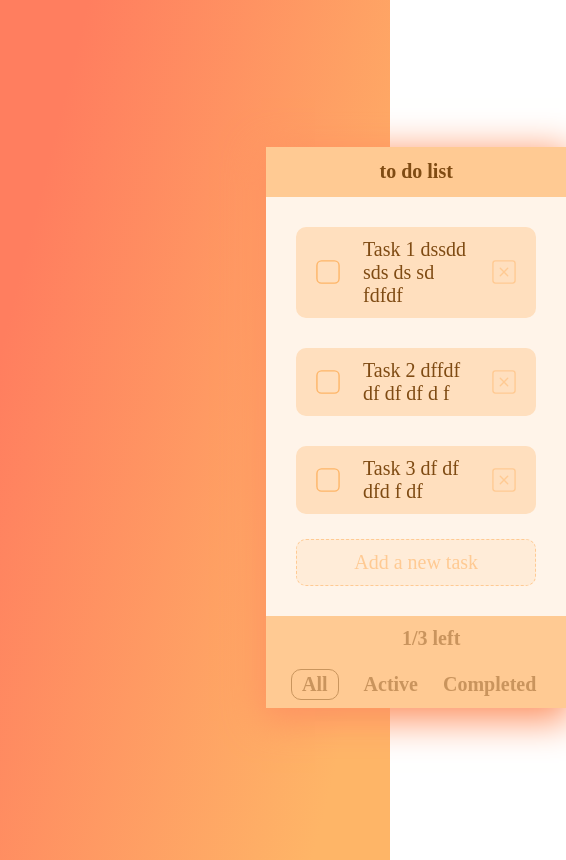
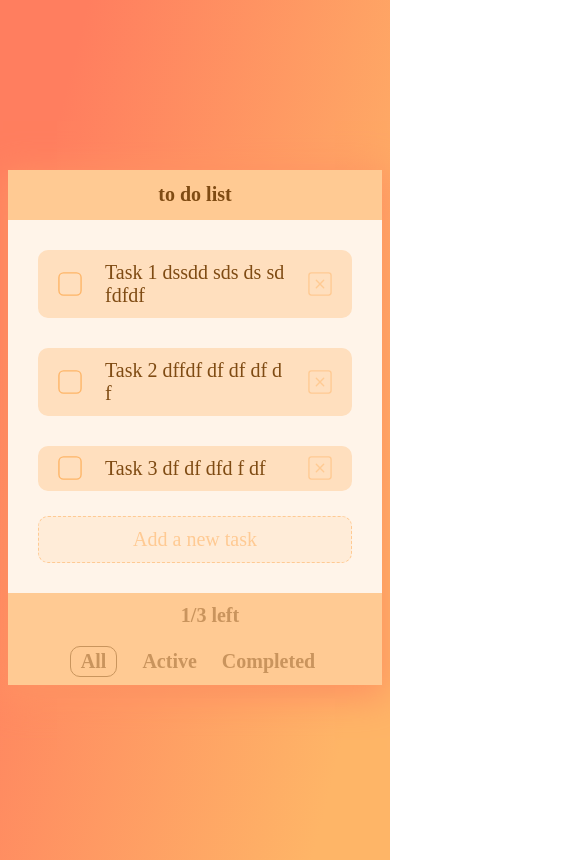
Before and after one commit to Sukre22/learning-vue-js, a Vue app: page / in a window 390 px wide. Shown: the whole page, 566 px wide, since content can reach past the window. Built offline with nearby package versions, Linux system fonts and the light colour scheme.

Commit message:
finished responsibilaty

```diff
--- a/src/App.vue
+++ b/src/App.vue
@@ -94,8 +94,8 @@ body {
 }
 
 .img__back {
- width: 100%;
- height: 512px
+// width: 100%;
+ //height: 512px
 }
 
 .form-header {
@@ -245,6 +245,18 @@ body {
     flex-direction: column;
   }
 }
+@media (max-width: 768px) {
+  .img {
+    display: none;
+
+}
+
+.form {
+  left: 0px;
+
+}
+}
+
 
 
 
```
